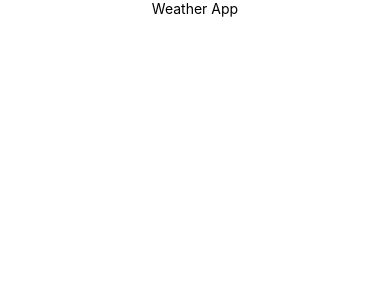
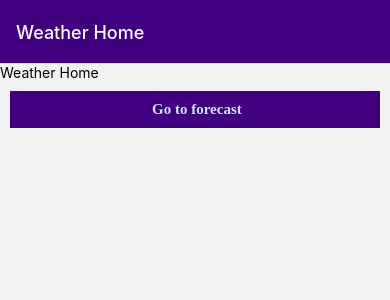
Before and after one commit to Anushaca1995/WeatherApp, a React Native app: screen / in a window 390 px wide. Shown: the top 300 px of the page. Built offline with nearby package versions, Linux system fonts and the light colour scheme.

Commit message:
added navigation, containers and custom button

```diff
--- a/src/App.tsx
+++ b/src/App.tsx
@@ -4,15 +4,15 @@
  *
  * @format
  */
-
+import {NavigationContainer} from '@react-navigation/native';
 import React from 'react';
-import {Text, useColorScheme, View} from 'react-native';
+import Navigator from './Navigator';
 
 function App(): JSX.Element {
   return (
-    <View style={{flex: 1}}>
-      <Text style={{textAlign: 'center'}}>Weather App</Text>
-    </View>
+    <NavigationContainer>
+      <Navigator />
+    </NavigationContainer>
   );
 }
 
--- /dev/null
+++ b/src/Navigator/index.js
@@ -0,0 +1,34 @@
+import {NavigationContainer} from '@react-navigation/native';
+import {createNativeStackNavigator} from '@react-navigation/native-stack';
+import WeatherHome from '../containers/WeatherHome';
+import WeatherList from '../containers/WeatherList';
+const Navigator = () => {
+  const Stack = createNativeStackNavigator();
+
+  return (
+    <Stack.Navigator
+      screenOptions={{
+        headerStyle: {backgroundColor: '#400080', color: 'white'},
+        headerTintColor: '#fefefe',
+      }}>
+      <Stack.Screen
+        options={{
+          headerTitleStyle: {color: 'white'},
+          headerLeftContainerStyle: {color: 'white'},
+        }}
+        name="Weather Home"
+        component={WeatherHome}
+      />
+      <Stack.Screen
+        options={{
+          headerTitleStyle: {color: 'white'},
+          headerLeftContainerStyle: {color: 'white'},
+        }}
+        name="ForeCast"
+        component={WeatherList}
+      />
+    </Stack.Navigator>
+  );
+};
+
+export default Navigator;
--- /dev/null
+++ b/src/components/CustomButton/index.js
@@ -0,0 +1,12 @@
+import {TouchableOpacity, Text} from 'react-native';
+import styles from './styles';
+
+const CustomButton = ({handleClick, buttonText}) => {
+  return (
+    <TouchableOpacity style={styles.button} onPress={handleClick}>
+      <Text style={styles.buttonText}> {buttonText}</Text>
+    </TouchableOpacity>
+  );
+};
+
+export default CustomButton;
--- /dev/null
+++ b/src/components/CustomButton/styles.js
@@ -0,0 +1,19 @@
+import {StyleSheet} from 'react-native';
+
+export default StyleSheet.create({
+  button: {
+    margin: 10,
+    textAlign: 'center',
+    backgroundColor: '#400080',
+    justifyContent: 'center',
+    color: 'white',
+    padding: 10,
+  },
+  buttonText: {
+    color: '#cce6ff',
+    textAlign: 'center',
+    fontSize: 15,
+    fontFamily: 'Poppins-Bold',
+    fontWeight: 'bold',
+  },
+});
--- /dev/null
+++ b/src/components/index.js
@@ -0,0 +1,3 @@
+import CustomButton from './CustomButton';
+
+export {CustomButton};
--- /dev/null
+++ b/src/containers/WeatherHome/index.js
@@ -0,0 +1,18 @@
+import React from 'react';
+import {Text, View} from 'react-native';
+import styles from './styles';
+import {CustomButton} from '../../components';
+
+const WeatherHome = ({navigation}) => {
+  return (
+    <View style={styles.container}>
+      <Text>Weather Home</Text>
+      <CustomButton
+        buttonText={'Go to forecast'}
+        handleClick={() => navigation.navigate('ForeCast', {})}
+      />
+    </View>
+  );
+};
+
+export default WeatherHome;
--- /dev/null
+++ b/src/containers/WeatherHome/styles.js
@@ -0,0 +1,7 @@
+import {StyleSheet} from 'react-native';
+
+export default StyleSheet.create({
+  container: {
+    flex: 1,
+  },
+});
--- /dev/null
+++ b/src/containers/WeatherList/index.js
@@ -0,0 +1,13 @@
+import React from 'react';
+import {Text, View} from 'react-native';
+import styles from './styles';
+
+const WeatherList = ({navigation}) => {
+  return (
+    <View style={styles.container}>
+      <Text>5 Day Forecast</Text>
+    </View>
+  );
+};
+
+export default WeatherList;
--- /dev/null
+++ b/src/containers/WeatherList/styles.js
@@ -0,0 +1,7 @@
+import {StyleSheet} from 'react-native';
+
+export default StyleSheet.create({
+  container: {
+    flex: 1,
+  },
+});
```
Also changed, not shown: package.json (+6 -2 lines), 1 other file (tests, documents, lock files or other folders).
